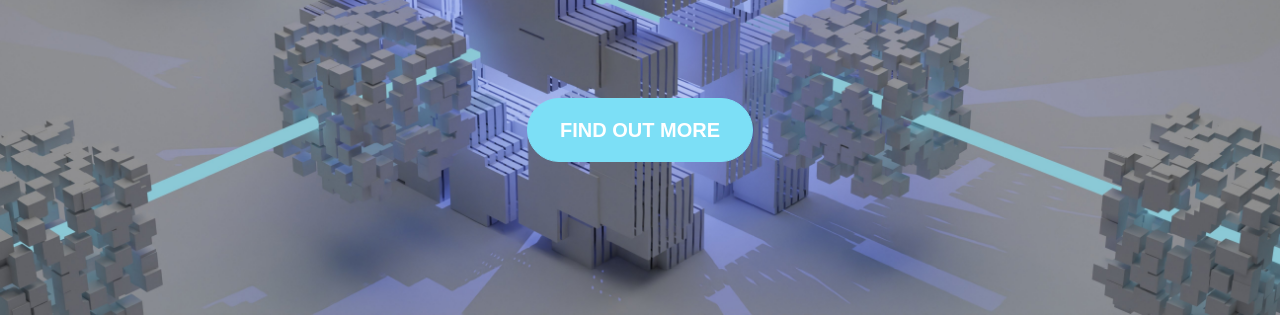
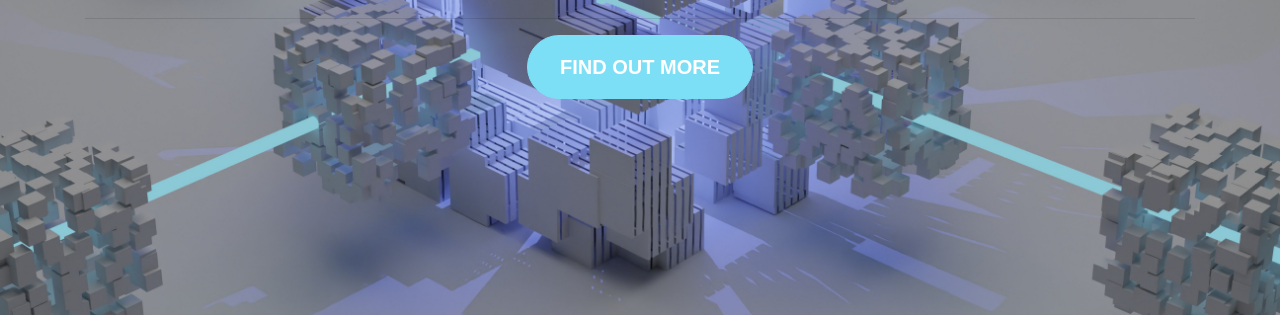
Before and after one commit to dev1nt/startup-template, a plain HTML site: page index.html in a window 1280 px wide. Shown: the part 485-800 px from the top of the page. Drawn offline with nearby package versions, Linux system fonts and the light colour scheme.

Commit message:
Second Commit

```diff
--- a/index.html
+++ b/index.html
@@ -24,8 +24,8 @@
             <span class="lastName">TEMPLATE EVER</span>
           </div>
         </header>
-        <div class="buffer col-12"></div>
         <section class="text-center col-12">
+          <hr>
           <button class="btn btn-primary btn-xl btn-lg">Find out more</button>
         </section>
 
--- a/style.css
+++ b/style.css
@@ -19,16 +19,11 @@ h1 {
   font-size: 3rem;
   color: #e2dbdb;
 }
-.buffer {
-  height: 10rem;
-}
-
 .btn {
   font-weight: 700;
   border-radius: 300px;
   text-transform: uppercase;
 }
-
 .btn-primary {
   background-color: #7CDFF6;
   border-color: #7CDFF6;
```
